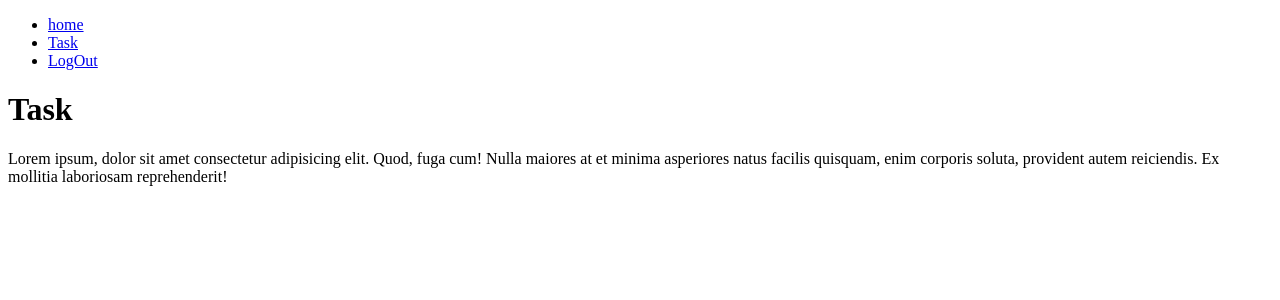
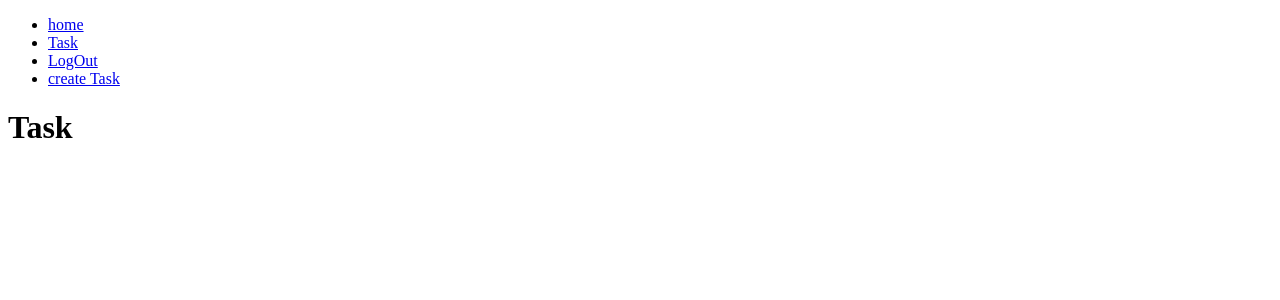
Before and after one commit to DaarcyDev/DjangoWebsiteCrud, a Django app: page /task/ in a window 1280 px wide. Shown: the top 300 px of the page. Run offline with Django 4.2, Linux system fonts and the light colour scheme; a user stored in the database is signed in; data comes from the database, SQL or seed files in the repository; both versions use the stored data as it was after the commit.

Commit message:
getTasks

```diff
--- a/djangoCrud/urls.py
+++ b/djangoCrud/urls.py
@@ -23,6 +23,11 @@ urlpatterns = [
     path("", views.home, name="index"),
     path("singup/", views.singup, name="signup"),
     path("task/", views.task, name="task"),
+    path("task/create/", views.createTask, name="createTask"),
+    path("task/<int:taskId>/", views.taskDetail,name="taskDetail"),
     path("logout/", views.signout, name="logout"),
-    path("signin/", views.signin,name="signin")
+    path("signin/", views.signin,name="signin"),
+
+
+
 ]
--- a/task/admin.py
+++ b/task/admin.py
@@ -1,8 +1,8 @@
 from django.contrib import admin
-from .models import task
+from .models import Task
 # Register your models here.
 
 class TaskAdmin(admin.ModelAdmin):
     readonly_fields=("created",)
 
-admin.site.register(task, TaskAdmin)
+admin.site.register(Task, TaskAdmin)
--- a/task/models.py
+++ b/task/models.py
@@ -2,11 +2,11 @@ from django.db import models
 from django.contrib.auth.models import User
 
 # Create your models here.
-class task(models.Model):
+class Task(models.Model):
     title = models.CharField(max_length=200)
     description = models.TextField(blank=True)
     created = models.DateTimeField(auto_now_add=True)
-    dateCompleted = models.DateTimeField(null=True)
+    dateCompleted = models.DateTimeField(null=True, blank=True)
     important = models.BooleanField(default=False)
     user = models.ForeignKey(User, on_delete=models.CASCADE)
 
--- a/task/templates/base.html
+++ b/task/templates/base.html
@@ -13,13 +13,17 @@
                 <a href="{% url 'index' %}">home</a>
             </li>
 
+
+
+            {% if user.is_authenticated %}
             <li>
                 <a href="{% url 'task' %}">Task</a>
             </li>
-
-            {% if user.is_authenticated %}
             <li>
                 <a href="{% url 'logout' %}">LogOut </a>
+            </li>
+            <li>
+                <a href="{% url 'createTask' %}">create Task</a>
             </li>
             {% else %}
             <li>
@@ -28,6 +32,7 @@
             <li>
                 <a href="{% url 'signin' %}">singin</a>
             </li>
+
             {% endif %}
 
         </ul>
--- a/task/templates/task.html
+++ b/task/templates/task.html
@@ -2,7 +2,20 @@
 
 {% block content %}
     <h1>Task</h1>
-    <p>
-        Lorem ipsum, dolor sit amet consectetur adipisicing elit. Quod, fuga cum! Nulla maiores at et minima asperiores natus facilis quisquam, enim corporis soluta, provident autem reiciendis. Ex mollitia laboriosam reprehenderit!
-    </p>
+    <ul>
+        {% for task in tasks %}
+            <a href="{% url 'taskDetail' task.id %}">
+                <li>
+                    {%if task.important%}
+                        <h1>{{task.title}} is Completed</h1>
+                    {%else%}
+                        <h2>{{task.title}} is not  Completed</h2>
+                    {% endif %}
+
+                    <p>{{task.description}}</p>
+                    <p>{{task.user.username}}</p>
+                </li>
+            </a>
+        {% endfor %}
+    </ul>
 {% endblock content %}
--- /dev/null
+++ b/task/templates/taskDetail.html
@@ -0,0 +1,6 @@
+{% extends 'base.html' %}
+
+{% block content %}
+    <h1>Task Detail</h1>
+    <h2>{{tasks.title}}</h2>
+{% endblock content %}
--- a/task/views.py
+++ b/task/views.py
@@ -1,8 +1,10 @@
-from django.shortcuts import render, redirect
+from django.shortcuts import render, redirect, get_object_or_404
 from django.contrib.auth.forms import UserCreationForm, AuthenticationForm
 from django.contrib.auth.models import User
 from django.http import HttpResponse
 from django.contrib.auth import login, logout, authenticate
+from .forms import TaksForm
+from .models import Task
 # Create your views here.
 
 
@@ -42,7 +44,11 @@ def singup(request):
         print("obteniendo datos")
 
 def task(request):
-    return render(request, "task.html")
+    task = Task.objects.filter(user=request.user)
+
+    return render(request, "task.html",{
+        "tasks" : task
+    })
 
 def signout (request):
     logout(request)
@@ -67,3 +73,29 @@ def signin(request):
         else:
             login(request, user)
             return redirect("task")
+
+def createTask(request):
+
+    if request.method == "GET":
+        return render(request, 'createTask.html', {
+            "form":TaksForm
+        })
+    else:
+        try:
+
+            form = TaksForm(request.POST)
+            newTask = form.save(commit=False )
+            newTask.user = request.user
+            newTask.save()
+            return  redirect("task")
+        except ValueError:
+            return render(request, 'createTask.html', {
+                "form":TaksForm,
+                "error":"please provide valide data"
+            })
+
+def taskDetail(request, taskId):
+    task = get_object_or_404(Task,pk=taskId)
+    return render(request, "taskDetail.html",{
+        "tasks": task
+    })
```
Also changed, not shown: task/forms.py (added, +7 -0 lines), task/templates/createTask.html (added, +14 -0 lines), db.sqlite3.
